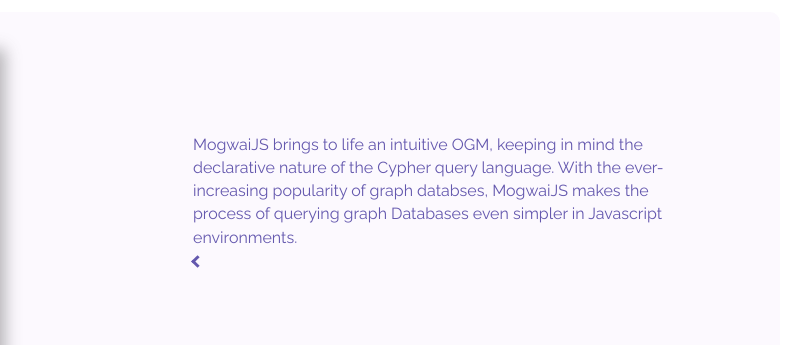
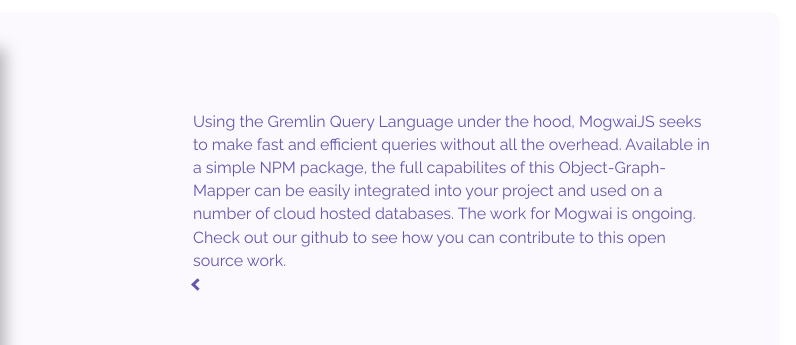
Before and after one commit to houta483/mogwaijs_landing_page, a Gatsby site: page / in a window 1280 px wide. Shown: the part 422-767 px from the top of the page, 484-1280 px from the left. Built offline with nearby package versions, Linux system fonts and the light colour scheme; Gatsby itself is replaced by a stand-in of ours.

Commit message:
landing-page rough draft

```diff
--- a/src/pages/index.js
+++ b/src/pages/index.js
@@ -22,11 +22,12 @@
  <img className="giphy-embed"src={gif}/>
     <div className="giphy-info">
 
-     <p className="information2">MogwaiJS brings to life an intuitive OGM, keeping
-       in mind the declarative nature of the Cypher query language.
-       With the ever-increasing popularity of graph databses,
-       MogwaiJS makes the process of querying graph Databases
-       even simpler in Javascript environments. <br></br><i className="arrow left"></i></p>
+     <p className="information2">Using the Gremlin Query Language under the hood,
+     MogwaiJS seeks to make fast and efficient queries without all the overhead.
+     Available in a simple NPM package, the full capabilites of this Object-Graph-Mapper
+     can be easily integrated into your project and used on a number of cloud hosted databases.
+     The work for Mogwai is ongoing. Check out our github to see how you can contribute
+     to this open source work.  <br></br><i className="arrow left"></i></p>
        </div>
      </div>
   </Layout>
--- a/src/styles/global.css
+++ b/src/styles/global.css
@@ -188,6 +188,7 @@
   justify-content: center;
   background-color: #FCF9FE;
   border-radius: 20px;
+  margin-top: 10px;
 }
 
 .doc-heading {
```
Also changed, not shown: src/components/Docs.js (+5 -2 lines), static/exampleForTaylor.png (added).
